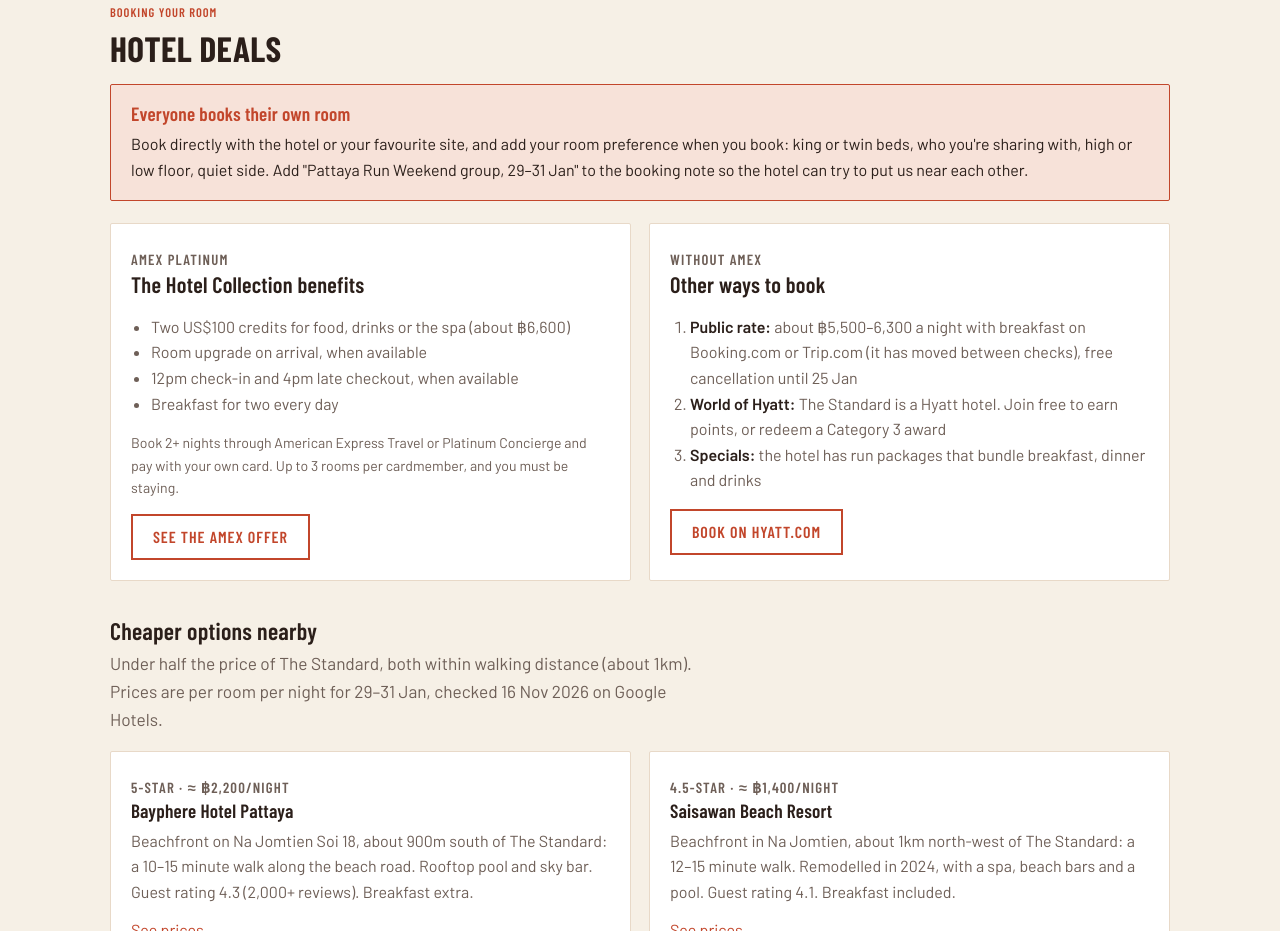
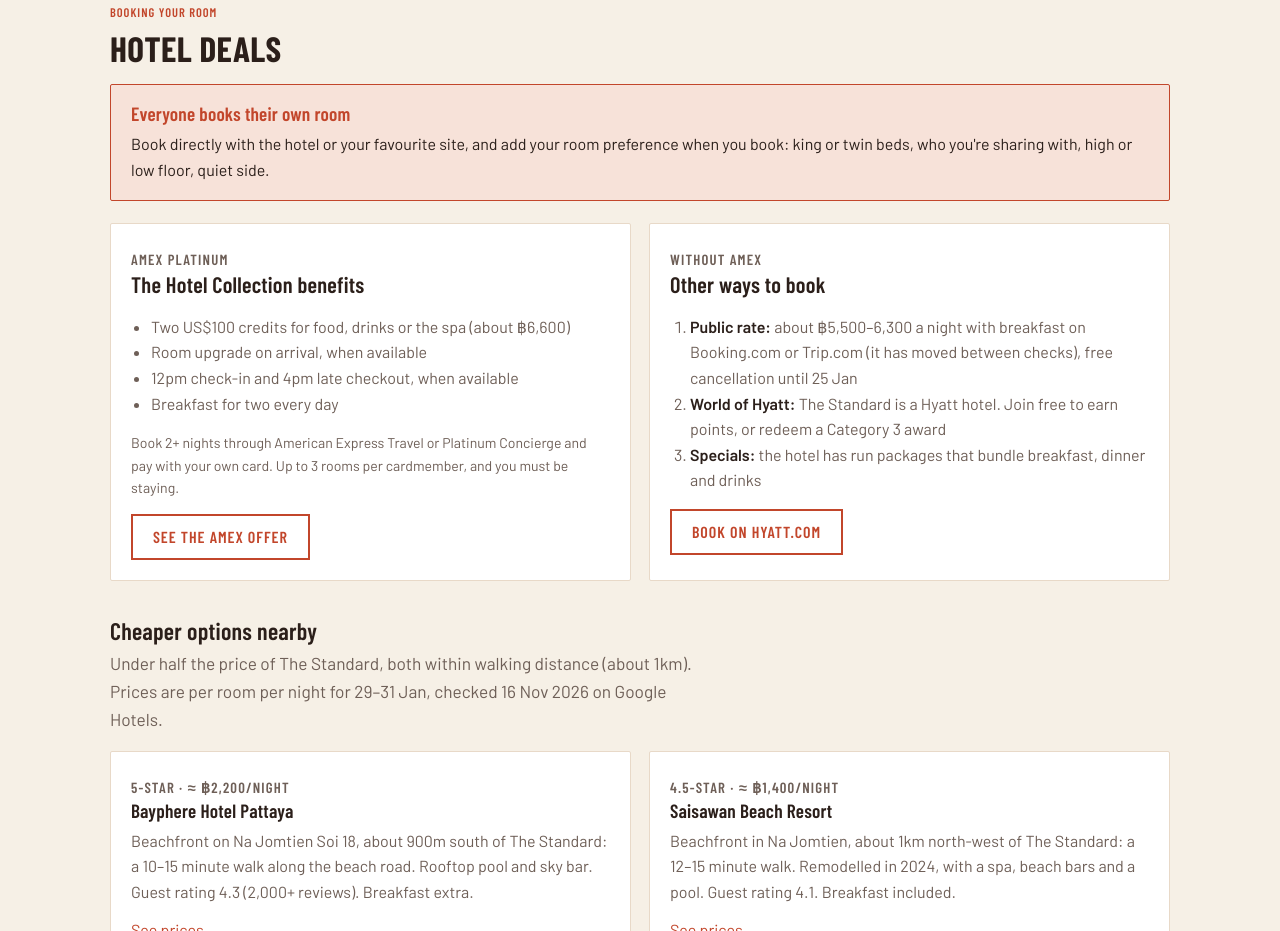
Before and after one commit to base12-team/Pattaya, a plain HTML site: page public/index.html in a window 1280 px wide. Shown: the part 7310-8241 px from the top of the page. Drawn offline with Linux system fonts and the light colour scheme; no server answers.

Commit message:
Remove booking-note sentence
Co-Authored-By: Claude Opus 5.5 <noreply@anthropic.com>
Claude-Session: https://claude.ai/code/session_0165ETChs1MTygju7qLLkdZ2

```diff
--- a/public/index.html
+++ b/public/index.html
@@ -553,7 +553,7 @@ main img,section img,.gallery img,.gallery>*{border-radius:0!important}
     <h2>Hotel deals</h2>
     <div class="notice">
       <h3>Everyone books their own room</h3>
-      <p>Book directly with the hotel or your favourite site, and add your room preference when you book: king or twin beds, who you're sharing with, high or low floor, quiet side. Add "Pattaya Run Weekend group, 29–31 Jan" to the booking note so the hotel can try to put us near each other.</p>
+      <p>Book directly with the hotel or your favourite site, and add your room preference when you book: king or twin beds, who you're sharing with, high or low floor, quiet side.</p>
     </div>
     <div class="grid g2" style="margin-top:22px">
       <div class="card"><div class="body">
```
